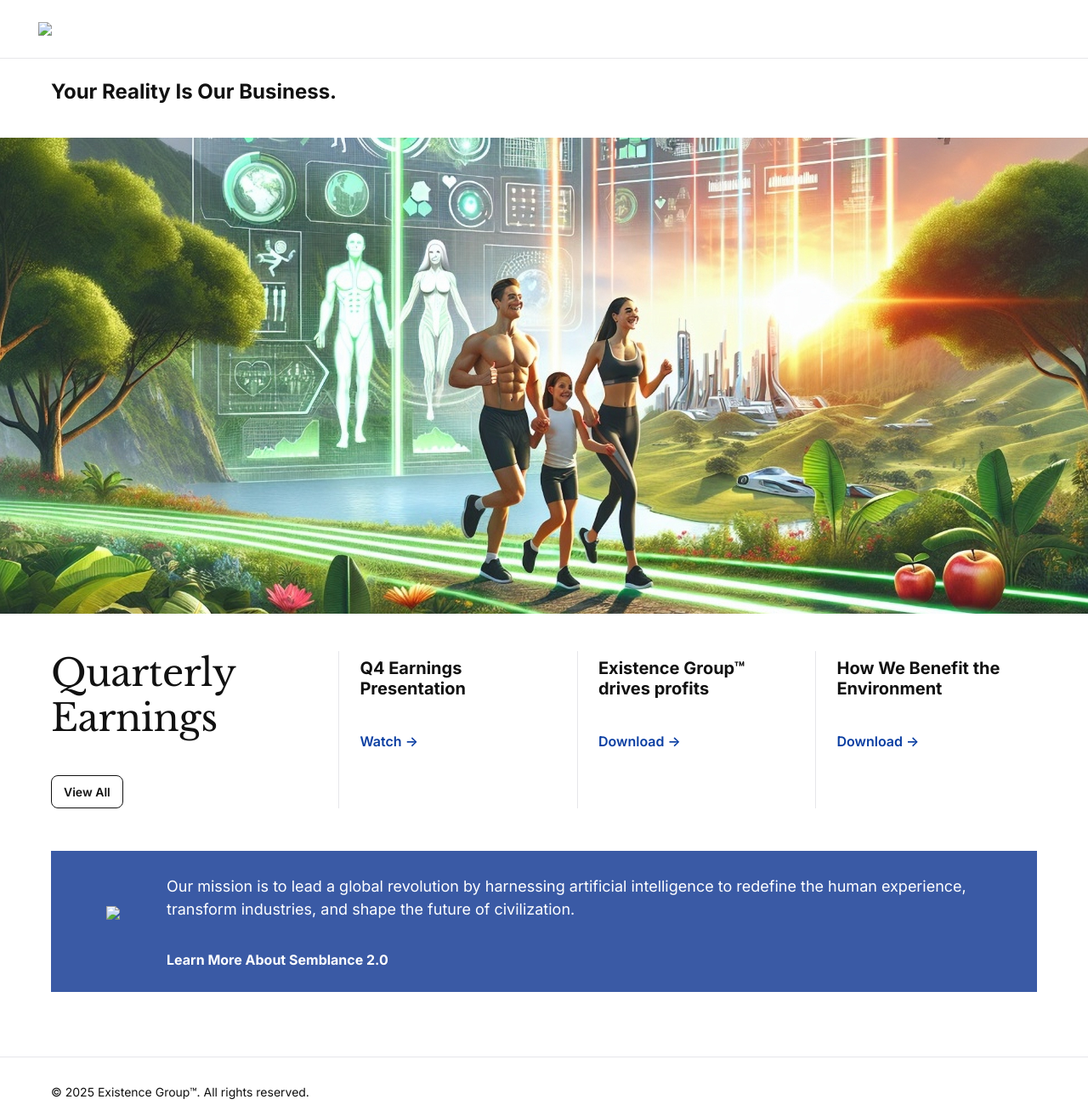
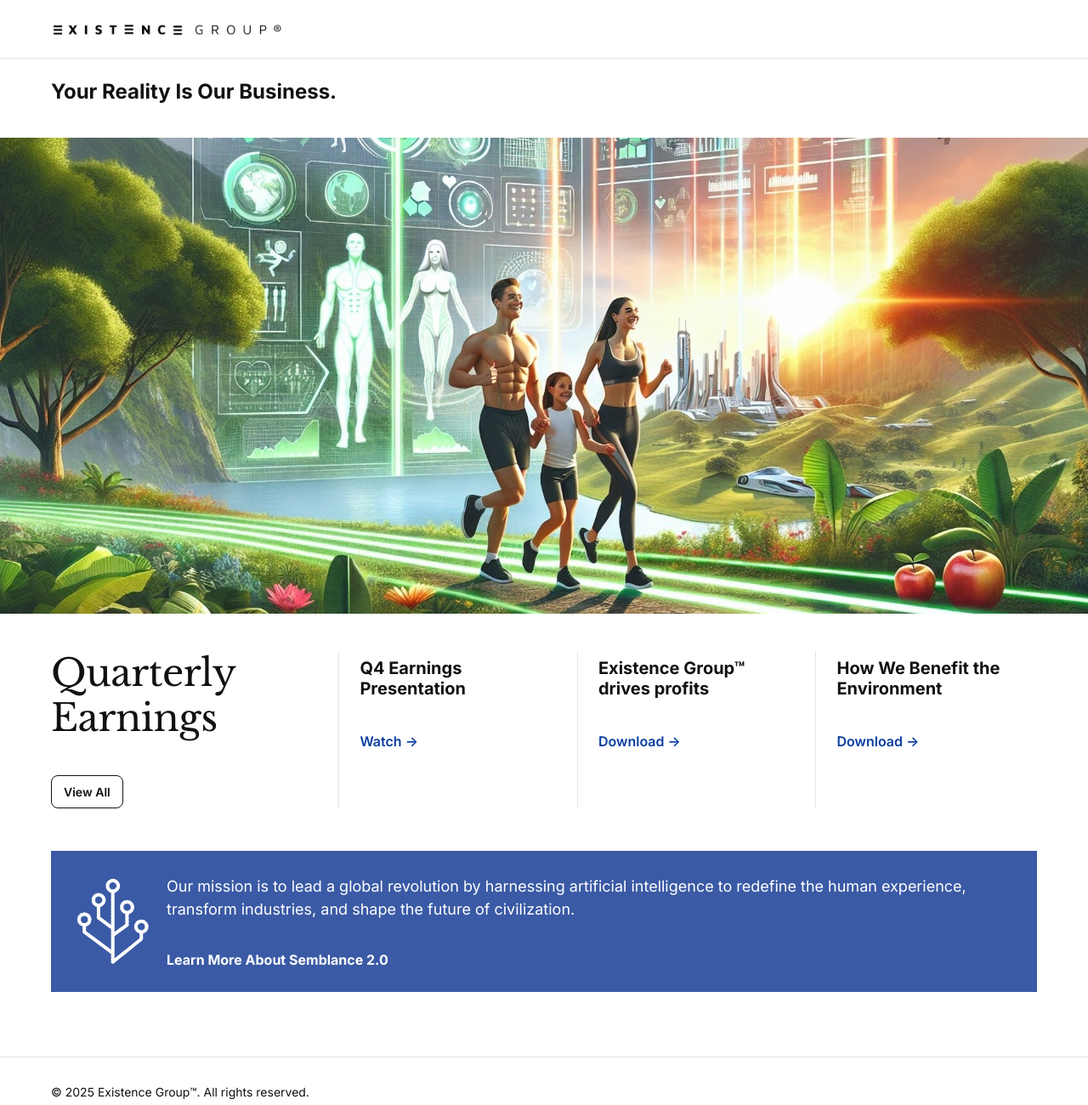
Before and after one commit to MuEnLi/existencegroup.github.io, a plain HTML site: page index.html in a window 1280 px wide. Shown: the whole page at 85% size. Drawn offline with nearby package versions, Linux system fonts and the light colour scheme.

Commit message:
Fixed image links

```diff
--- a/index.html
+++ b/index.html
@@ -16,7 +16,7 @@
   <header class="site-header">
     <div class="wrap bar">
       <div class="logo" aria-label="Existence Group">
-        <img src="/existencegroup/images/existence-group-long_blk.png">
+        <img src="images/existence-group-long_blk.png">
       </div>
     </div>
   </header>
@@ -52,7 +52,7 @@
       <article class="mission" role="region" aria-labelledby="mission-title">
         <div class="mission-inner">
           <div class="glyph">
-            <img src="/existencegroup/images/white-tree.png">
+            <img src="images/white-tree.png">
           </div>
           <div>
             <p>Our mission is to lead a global revolution by harnessing artificial intelligence to redefine the human experience, transform industries, and shape the future of civilization.</p><br>
```
